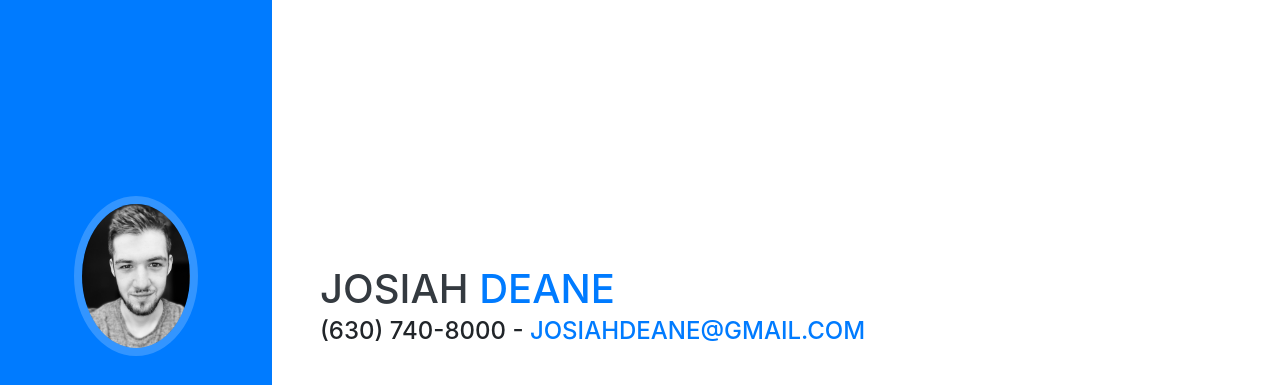
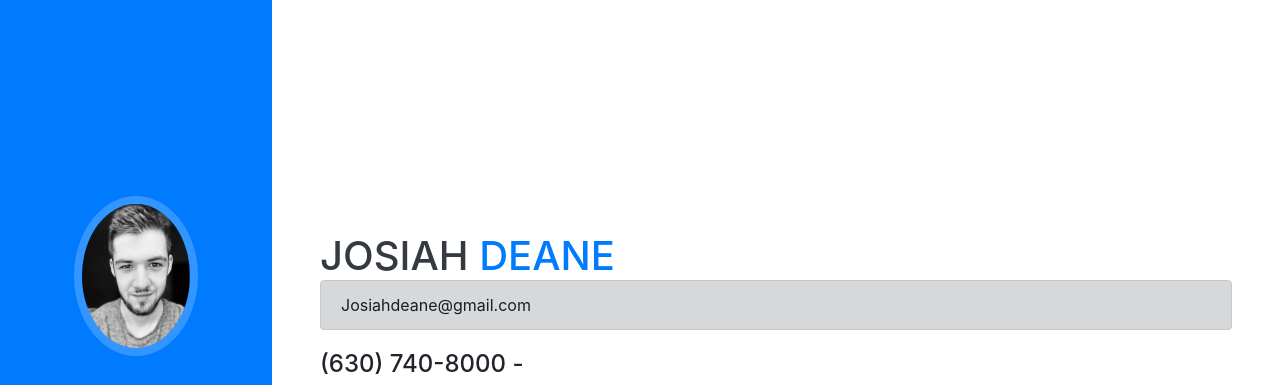
Before and after one commit to Josiahdeane/josiahdeane.github.io, a website with bundled scripts: page index.html in a window 1280 px wide. Shown: the top 385 px of the page. Built offline with nearby package versions, Linux system fonts and the light colour scheme; a web font is replaced by a local one.

Commit message:
push test

```diff
--- a/index.html
+++ b/index.html
@@ -75,8 +75,11 @@
         <h1 class="mb-0"> Josiah
           <span class="text-primary">Deane</span>
         </h1>
+        <div class="alert alert-dark" role="alert">
+          Josiahdeane@gmail.com <a href="mailto:Josiahdeane@gmail.com" class="alert-link"></a>
+        </div>
         <div class="subheading mb-5"> (630) 740-8000 -
-          <a href="mailto:Josiahdeane@gmail.com">Josiahdeane@gmail.com</a>
+
         </div>
         <p class="lead mb-5">Welcome to my page! Check back in for more updates coming soon! </p>
         <div class="social-icons">
```
